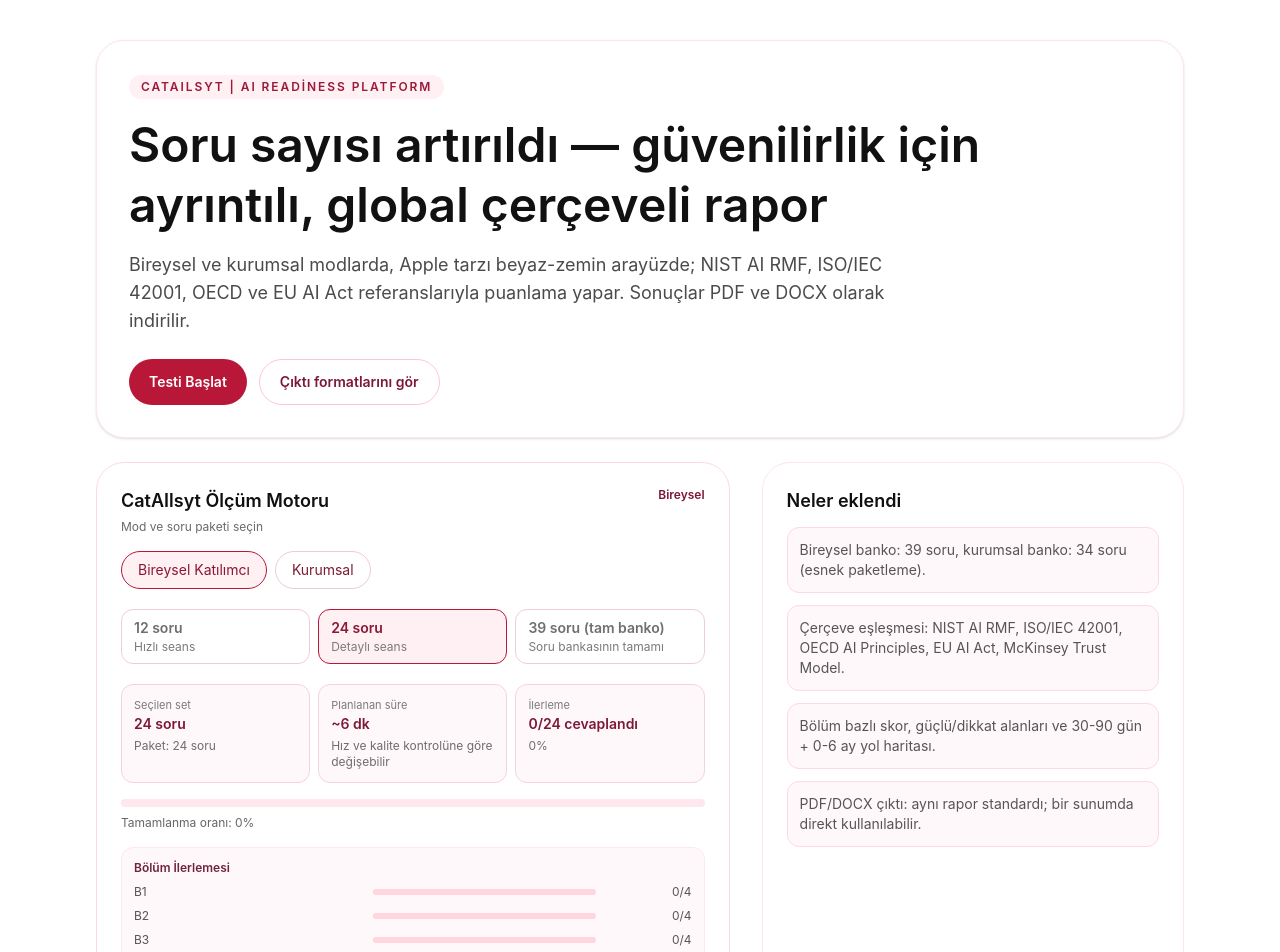
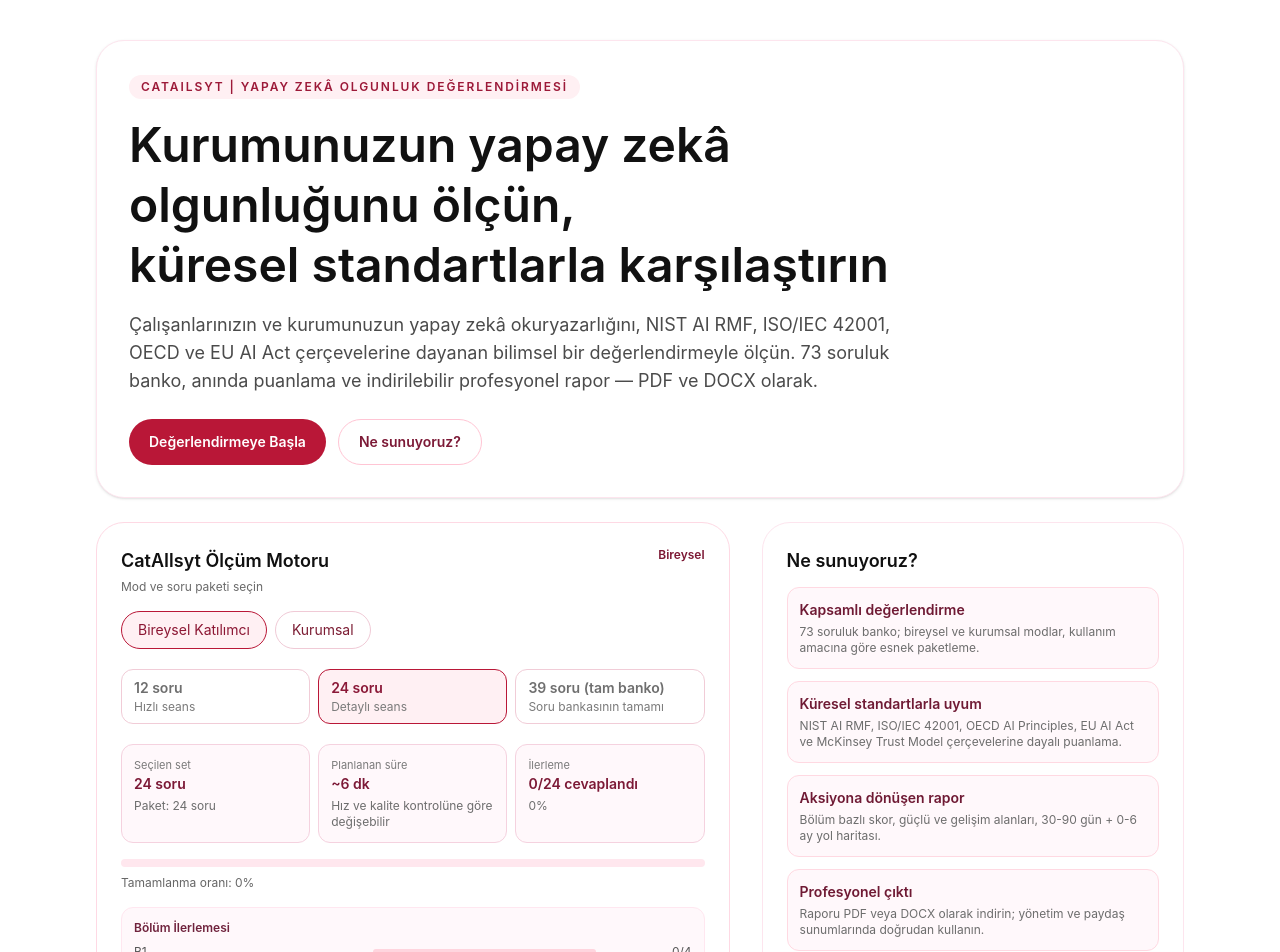
Before and after one commit to yucezerey/catailsyt-platform, a Next.js app: page / in a window 1280 px wide. Shown: the top 952 px of the page. Built offline with nearby package versions, Linux system fonts and the light colour scheme.

Commit message:
feat: client-facing hero and value-driven features copy

```diff
--- a/app/page.tsx
+++ b/app/page.tsx
@@ -1023,14 +1023,16 @@
       <main className="mx-auto flex max-w-6xl flex-col gap-6 px-6 py-10 lg:px-8">
         <header className="rounded-[28px] border border-[#fde5ee] bg-white p-8 shadow-sm">
           <p className="inline-flex rounded-full bg-[#fff0f3] px-3 py-1 text-xs font-semibold uppercase tracking-[0.16em] text-[#9c1938]">
-            CatAIlsyt | AI Readiness Platform
+            CatAIlsyt | Yapay Zekâ Olgunluk Değerlendirmesi
           </p>
           <h1 className="mt-4 max-w-4xl text-4xl font-semibold leading-tight text-[#111] md:text-5xl">
-            Soru sayısı artırıldı — güvenilirlik için ayrıntılı, global çerçeveli rapor
+            Kurumunuzun yapay zekâ olgunluğunu ölçün,
+            <br className="hidden md:block" /> küresel standartlarla karşılaştırın
           </h1>
           <p className="mt-4 max-w-3xl text-base leading-7 text-[#4b4b4b] md:text-lg">
-            Bireysel ve kurumsal modlarda, Apple tarzı beyaz-zemin arayüzde; NIST AI RMF, ISO/IEC 42001, OECD ve EU AI Act
-            referanslarıyla puanlama yapar. Sonuçlar PDF ve DOCX olarak indirilir.
+            Çalışanlarınızın ve kurumunuzun yapay zekâ okuryazarlığını, NIST AI RMF, ISO/IEC 42001, OECD ve EU AI Act
+            çerçevelerine dayanan bilimsel bir değerlendirmeyle ölçün. 73 soruluk banko, anında puanlama ve indirilebilir
+            profesyonel rapor — PDF ve DOCX olarak.
           </p>
           <div className="mt-6 flex flex-wrap gap-3">
             <button
@@ -1043,10 +1045,10 @@
                 start();
               }}
             >
-              Testi Başlat
+              Değerlendirmeye Başla
             </button>
             <a href="#features" className="rounded-full border border-[#ffc5d4] px-5 py-3 text-sm font-semibold text-[#7c1936]">
-              Çıktı formatlarını gör
+              Ne sunuyoruz?
             </a>
           </div>
         </header>
@@ -1361,12 +1363,24 @@
           </article>
 
           <section id="features" className="rounded-[28px] border border-[#fde5ee] bg-white p-6 space-y-3">
-            <h2 className="text-lg font-semibold">Neler eklendi</h2>
+            <h2 className="text-lg font-semibold">Ne sunuyoruz?</h2>
             <ul className="space-y-3 text-sm text-[#555]">
-              <li className="rounded-xl border border-[#ffd9e2] bg-[#fff8fb] p-3">Bireysel banko: 39 soru, kurumsal banko: 34 soru (esnek paketleme).</li>
-              <li className="rounded-xl border border-[#ffd9e2] bg-[#fff8fb] p-3">Çerçeve eşleşmesi: NIST AI RMF, ISO/IEC 42001, OECD AI Principles, EU AI Act, McKinsey Trust Model.</li>
-              <li className="rounded-xl border border-[#ffd9e2] bg-[#fff8fb] p-3">Bölüm bazlı skor, güçlü/dikkat alanları ve 30-90 gün + 0-6 ay yol haritası.</li>
-              <li className="rounded-xl border border-[#ffd9e2] bg-[#fff8fb] p-3">PDF/DOCX çıktı: aynı rapor standardı; bir sunumda direkt kullanılabilir.</li>
+              <li className="rounded-xl border border-[#ffd9e2] bg-[#fff8fb] p-3">
+                <p className="font-semibold text-[#6f1a34]">Kapsamlı değerlendirme</p>
+                <p className="mt-1 text-xs text-[#6d6d6d]">73 soruluk banko; bireysel ve kurumsal modlar, kullanım amacına göre esnek paketleme.</p>
+              </li>
+              <li className="rounded-xl border border-[#ffd9e2] bg-[#fff8fb] p-3">
+                <p className="font-semibold text-[#6f1a34]">Küresel standartlarla uyum</p>
+                <p className="mt-1 text-xs text-[#6d6d6d]">NIST AI RMF, ISO/IEC 42001, OECD AI Principles, EU AI Act ve McKinsey Trust Model çerçevelerine dayalı puanlama.</p>
+              </li>
+              <li className="rounded-xl border border-[#ffd9e2] bg-[#fff8fb] p-3">
+                <p className="font-semibold text-[#6f1a34]">Aksiyona dönüşen rapor</p>
+                <p className="mt-1 text-xs text-[#6d6d6d]">Bölüm bazlı skor, güçlü ve gelişim alanları, 30-90 gün + 0-6 ay yol haritası.</p>
+              </li>
+              <li className="rounded-xl border border-[#ffd9e2] bg-[#fff8fb] p-3">
+                <p className="font-semibold text-[#6f1a34]">Profesyonel çıktı</p>
+                <p className="mt-1 text-xs text-[#6d6d6d]">Raporu PDF veya DOCX olarak indirin; yönetim ve paydaş sunumlarında doğrudan kullanın.</p>
+              </li>
             </ul>
           </section>
         </section>
```
